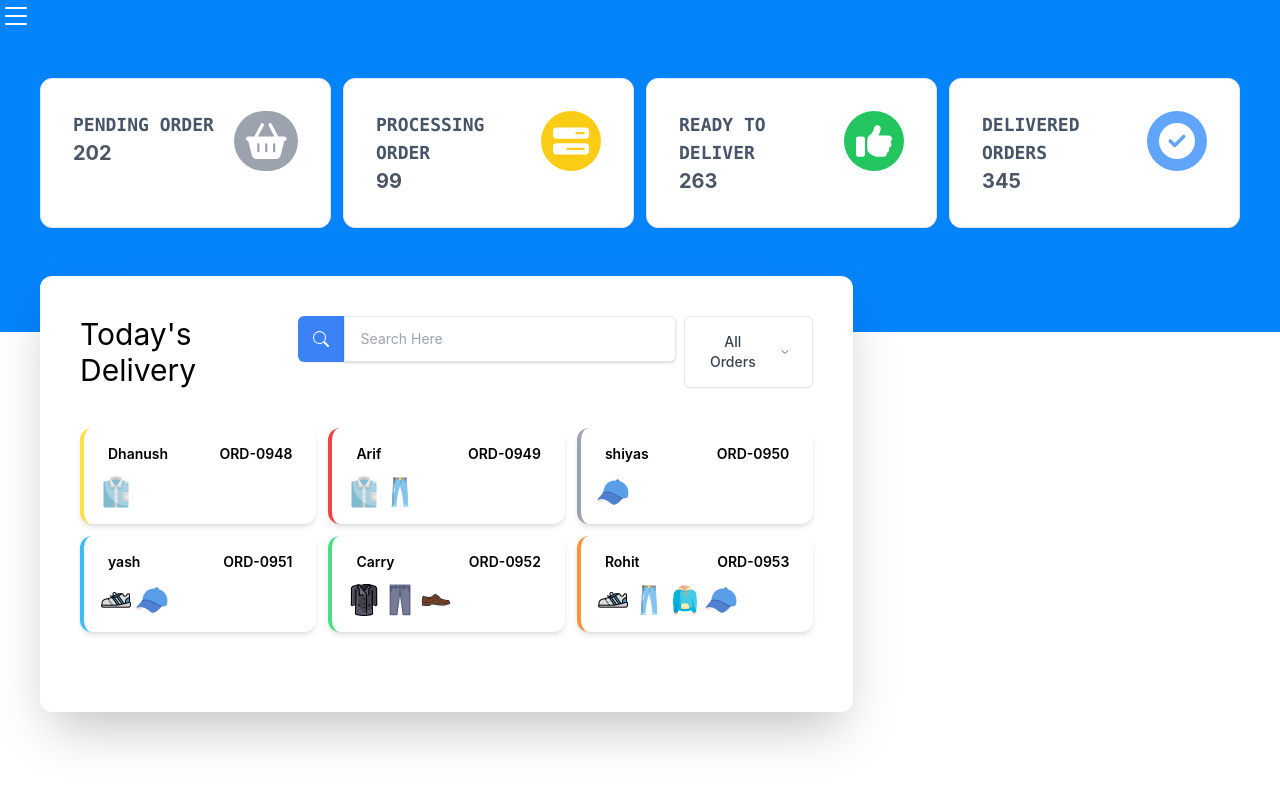
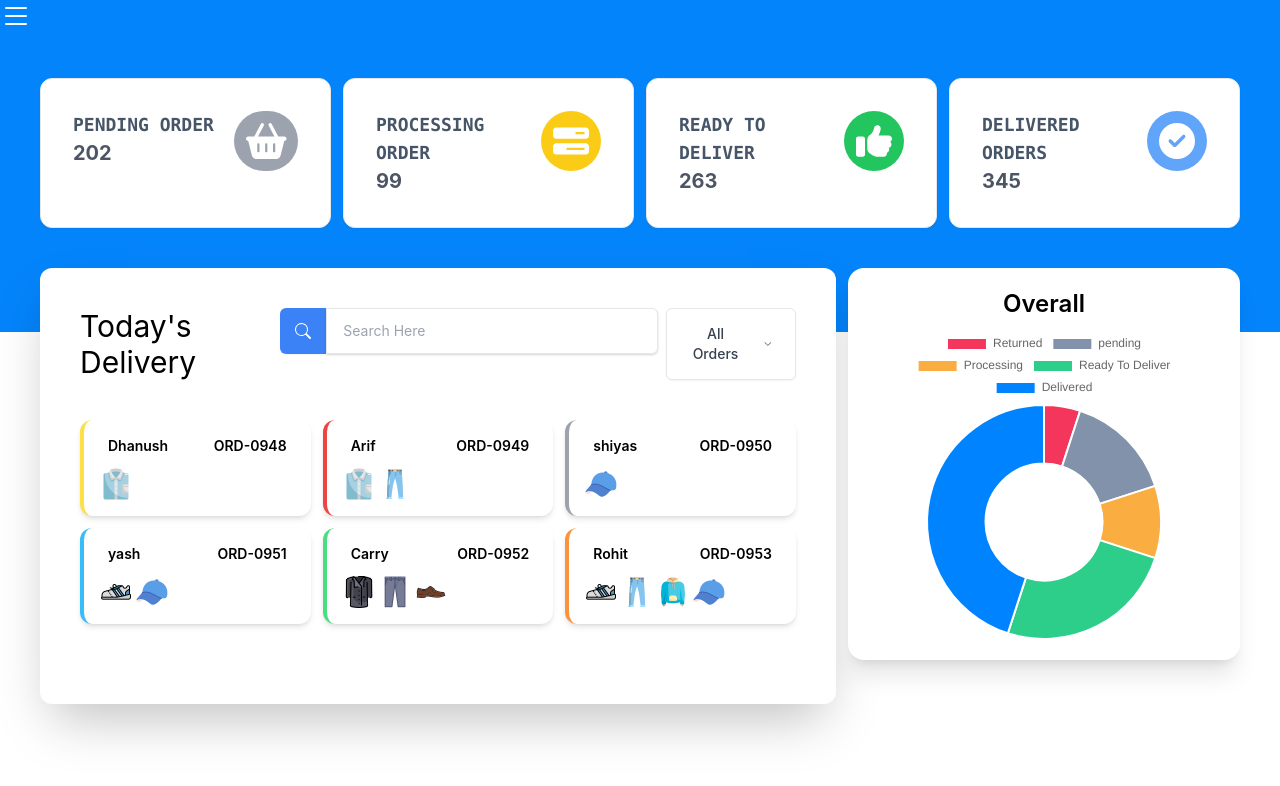
Before and after one commit to HasibAliOpu/Dashboard, a React (Create React App) app: page / in a window 1280 px wide. Shown: the top 786 px of the page. Built offline with nearby package versions, Linux system fonts and the light colour scheme.

Commit message:
overall section added

```diff
--- a/package.json
+++ b/package.json
@@ -9,8 +9,10 @@
     "@testing-library/jest-dom": "^5.16.5",
     "@testing-library/react": "^13.4.0",
     "@testing-library/user-event": "^13.5.0",
+    "chart.js": "^3.9.1",
     "preline": "^1.2.0",
     "react": "^18.2.0",
+    "react-chartjs-2": "^4.3.1",
     "react-dom": "^18.2.0",
     "react-scripts": "5.0.1",
     "web-vitals": "^2.1.4"
--- a/src/App.js
+++ b/src/App.js
@@ -1,6 +1,7 @@
 import "./App.css";
 import DeliveryDetails from "./Components/DeliveryDetails/DeliveryDetails";
 import OrderDetails from "./Components/OrderDetails/OrderDetails";
+import OverallDetails from "./Components/OverallDetails/OverallDetails";
 import Sidebar from "./Components/Sidebar/Sidebar";
 
 function App() {
@@ -8,11 +9,13 @@ function App() {
     <div className="">
       <Sidebar />
       <OrderDetails />
-      <div className="grid grid-cols-3">
+      <div className="grid grid-cols-3 gap-3 mx-10 mb-10 -mt-16">
         <div className="col-span-2">
           <DeliveryDetails />
         </div>
-        <div></div>
+        <div>
+          <OverallDetails />
+        </div>
       </div>
     </div>
   );
--- a/src/Components/DeliveryDetails/DeliveryDetails.js
+++ b/src/Components/DeliveryDetails/DeliveryDetails.js
@@ -10,7 +10,7 @@ import classicShoe from "../../icons/classic-shoe.png";
 
 const DeliveryDetails = () => {
   return (
-    <div className="bg-white ml-10 -mt-14 py-10 rounded-xl shadow-2xl">
+    <div className="bg-white py-10 rounded-xl shadow-2xl">
       <div className="flex justify-between gap-10 px-10">
         <h1 className="text-3xl">Today's Delivery</h1>
         <div className="flex gap-2">
--- /dev/null
+++ b/src/Components/OverallDetails/OverallDetails.js
@@ -0,0 +1,33 @@
+import React from "react";
+import { Chart as ChartJS, ArcElement, Tooltip, Legend } from "chart.js";
+import { Doughnut } from "react-chartjs-2";
+
+ChartJS.register(ArcElement, Tooltip, Legend);
+
+export const data = {
+  datasets: [
+    {
+      label: "# of Votes",
+      data: [5, 15, 10, 25, 45],
+      backgroundColor: ["#F4365C", "#8292AB", "#FAAD41", "#2DCE8A", "#0083FF"],
+    },
+  ],
+  labels: [
+    "Returned",
+    "pending",
+    "Processing",
+    "Ready To Deliver",
+    "Delivered",
+  ],
+};
+
+const OverallDetails = () => {
+  return (
+    <div className="px-10 py-5 bg-white rounded-2xl shadow-xl">
+      <h1 className="text-center font-semibold text-2xl pb-2">Overall</h1>
+      <Doughnut data={data} />
+    </div>
+  );
+};
+
+export default OverallDetails;
```
Also changed, not shown: 1 other file (tests, documents, lock files or other folders).
